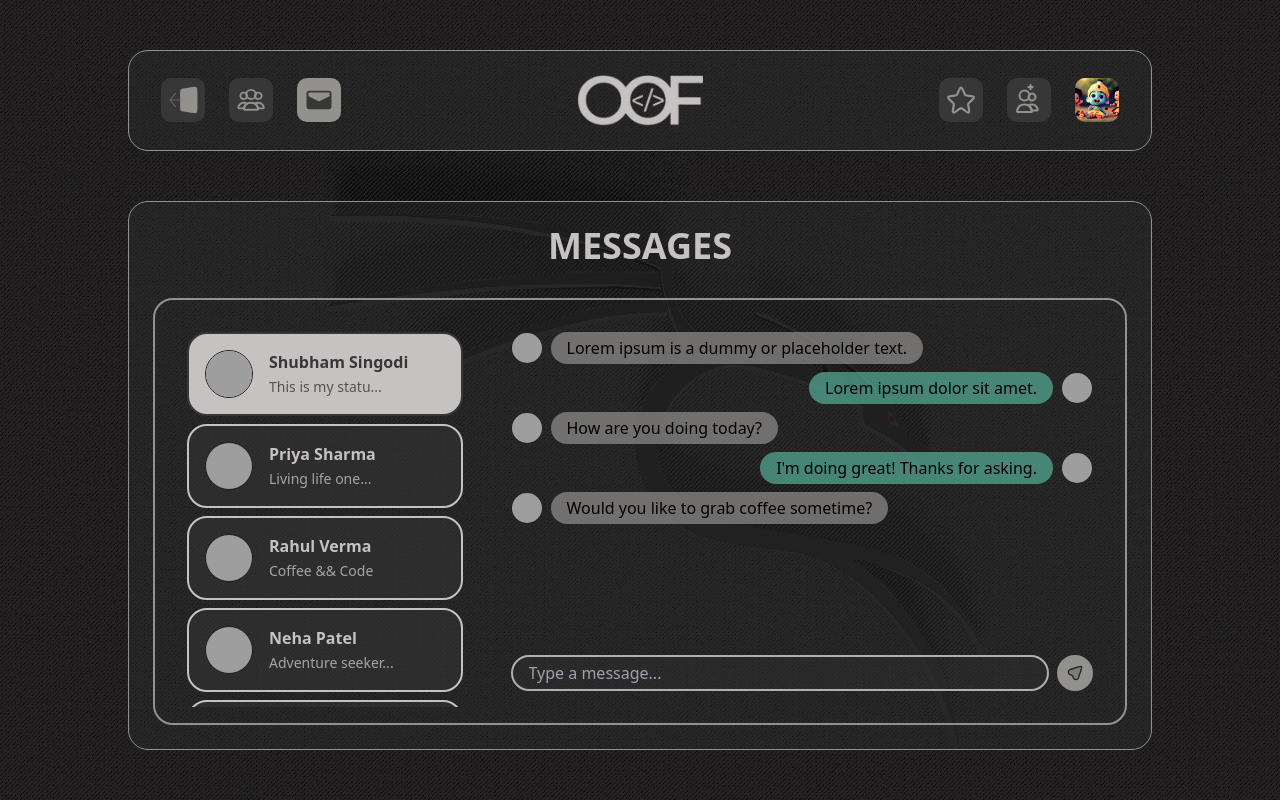
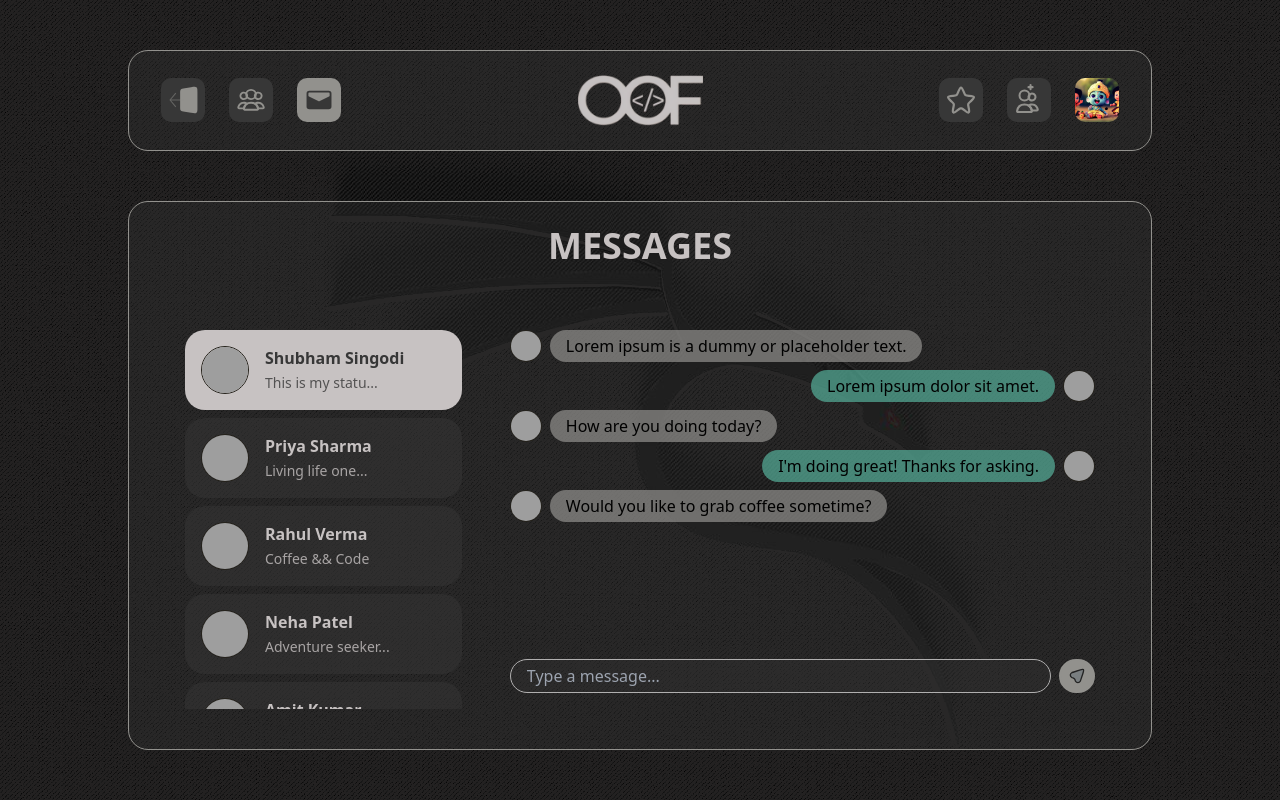
Before and after one commit to singodiyashubham87/object-oriented-friendship-frontend, a React (Vite) app: page /messages in a window 1280 px wide. Built offline with nearby package versions, Linux system fonts and the light colour scheme; grey boxes are pictures that could not be loaded.

Commit message:
style: enhance messages page

```diff
--- a/src/pages/Messages/Messages.jsx
+++ b/src/pages/Messages/Messages.jsx
@@ -4,6 +4,10 @@ import { chatData, message } from "./data/chatAndMessages";
 
 const Messages = () => {
   const [selectedChatIndex, setSelectedChatIndex] = useState(0);
+  const [hoveredChatIndex, setHoveredChatIndex] = useState(null);
+
+  const transitionStyle = "ease-in-out transition-all duration-300";
+
   return (
     <div className="flex-grow flex flex-col justify-between items-center gap-8 w-full h-full bg-dark-glassmorphism-30 border-xs border-secondary-silver rounded-custom-s overflow-hidden px-6 py-6">
       <div className="flex justify-center">
@@ -11,21 +15,29 @@ const Messages = () => {
           Messages
         </h2>
       </div>
-      <div className="w-full p-4 flex-1 flex justify-between items-stretch gap-4 overflow-hidden border-sm border-secondary-silver rounded-custom-s">
+      <div className="w-full p-4 flex-1 flex justify-between items-stretch gap-4 overflow-hidden">
         <div className="chatListSidebar w-1/3 flex flex-col gap-2 overflow-y-auto p-4 rounded-custom-s">
           {chatData?.map((chat, index) => {
             const isChatSelected = selectedChatIndex === index;
+            const isChatHovered = hoveredChatIndex === index;
+
+            const isActive = isChatSelected || isChatHovered;
 
             return (
-              // biome-ignore lint/a11y/useKeyWithClickEvents: <explanation>
               <div
-                className={`flex border-sm p-4 gap-4 rounded-custom-s cursor-pointer ${
-                  isChatSelected
-                    ? "bg-primary-silver border-secondary-dark"
-                    : "bg-dark-glassmorphism-50 border-primary-silver"
-                }`}
-                key={chat.id}
+                className={`flex p-4 gap-4 rounded-custom-s cursor-pointer hover:bg-primary-silver  ${
+                  isActive ? "bg-primary-silver" : "bg-dark-glassmorphism-50"
+                } ${transitionStyle}`}
+                key={chat?.id}
                 onClick={() => setSelectedChatIndex(index)}
+                onKeyUp={(e) => {
+                  if (e.key === "Enter" || e.key === " ") {
+                    setSelectedChatIndex(index);
+                  }
+                }}
+                onMouseEnter={() => setHoveredChatIndex(index)}
+                onMouseLeave={() => setHoveredChatIndex(null)}
+                tabIndex={chat?.id}
               >
                 <img
                   src={chat.avatarUrl}
@@ -35,9 +47,7 @@ const Messages = () => {
                 <div className="chatSlotContent">
                   <h6
                     className={`${
-                      isChatSelected
-                        ? "text-secondary-dark"
-                        : "text-primary-silver"
+                      isActive ? "text-secondary-dark" : "text-primary-silver"
                     } font-semibold`}
                   >
                     {chat.name?.length > 15
@@ -46,9 +56,7 @@ const Messages = () => {
                   </h6>
                   <span
                     className={`text-sm opacity-80 ${
-                      isChatSelected
-                        ? "text-secondary-dark"
-                        : "text-primary-silver"
+                      isActive ? "text-secondary-dark" : "text-primary-silver"
                     }`}
                   >
                     {`${chat.bio.slice(0, 16).trim()}${
@@ -104,7 +112,7 @@ const Messages = () => {
               name="message"
               id="messsage"
               placeholder="Type a message..."
-              className="w-full pr-2 pl-4 py-1 rounded-custom-s outline-none bg-dark-glassmorphism-30 border-2 border-primary-gray text-primary-silver"
+              className="w-full pr-2 pl-4 py-1 rounded-custom-s outline-none bg-dark-glassmorphism-30 border border-primary-gray text-primary-silver"
             />
             <div className="p-1 px-2 rounded-custom-s border-2 border-secondary-silver flex items-center cursor-pointer bg-secondary-silver hover:bg-secondary-dark">
               <MessageIcon size={16} />
```
